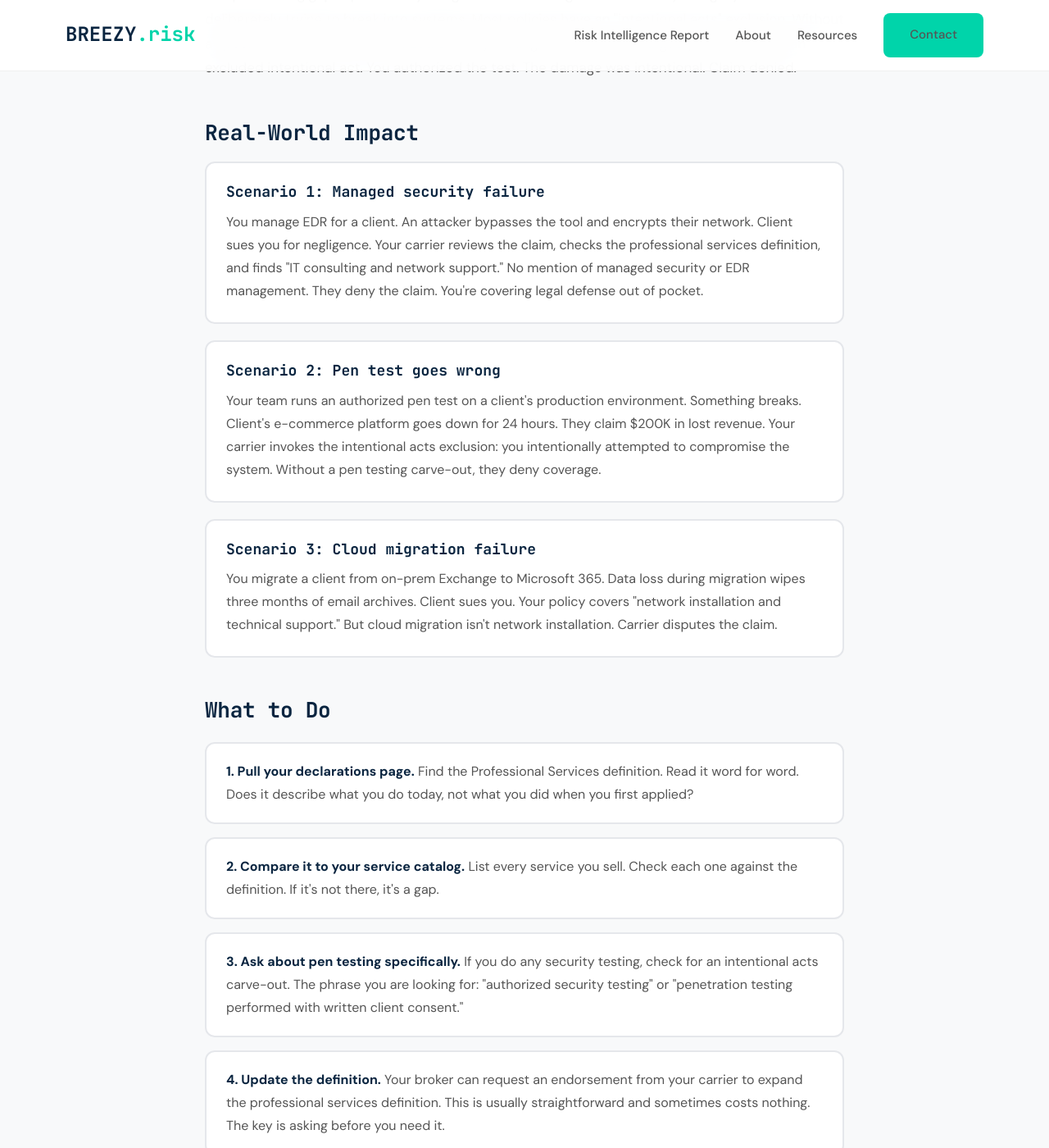
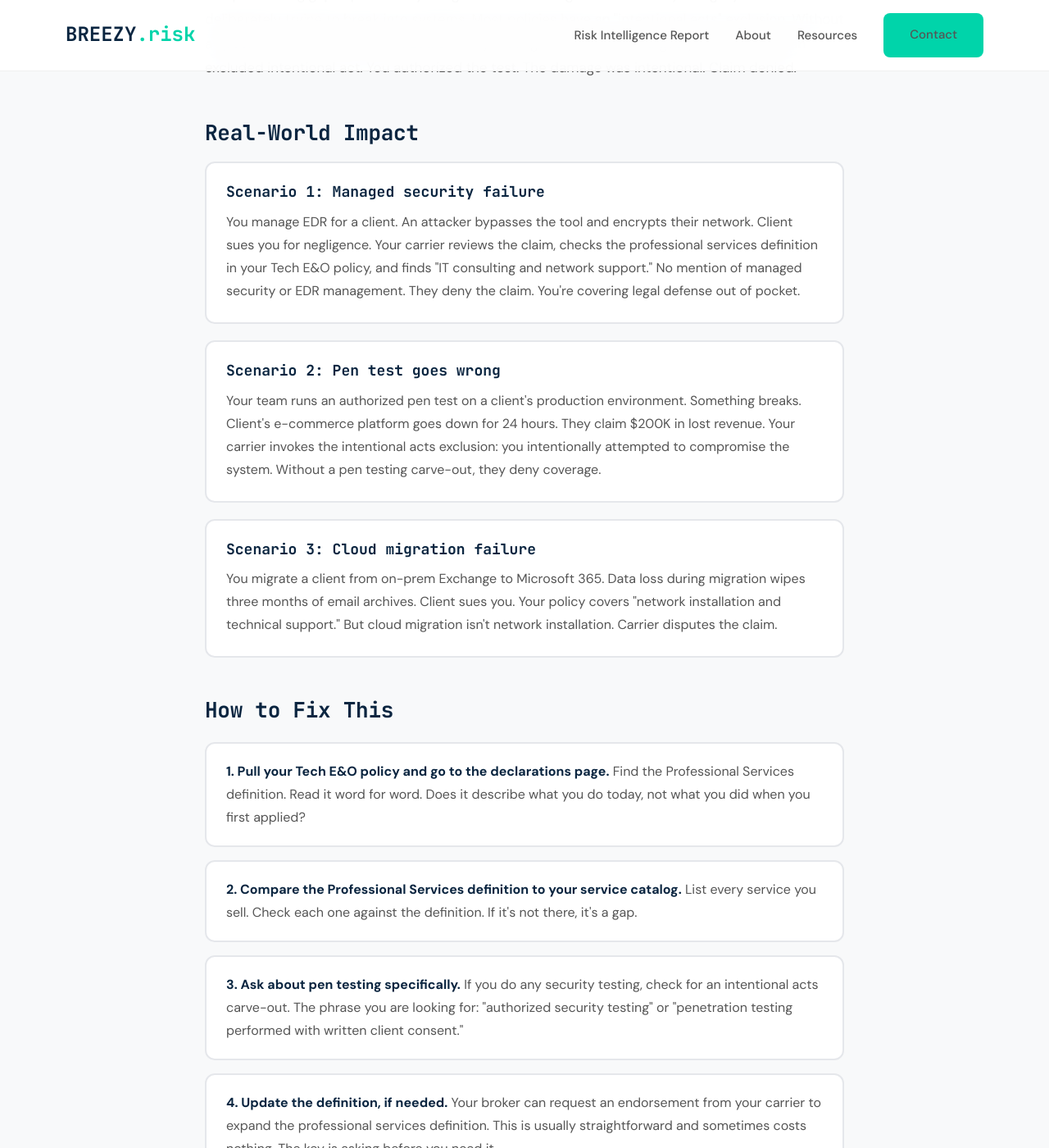
Before and after one commit to joeproe1/breezyins.com, a Jekyll site: the page built from coverage-gaps-services-mismatch.html, in a window 1280 px wide and 1400 px high, scrolled down 1753 px. Shown: the whole window at 82% size. Built offline with Jekyll 4.4.1, drawn with Linux system fonts in a browser that asks for light colours; some of the changed text lies outside the part shown.

Commit message:
Revise services mismatch page copy per review
- Title: dash separator instead of period
- Intro: 'services you deliver' instead of 'work you do'
- List: remove parenthetical specifics (EDR, Azure, SOC 2)
- Section heading: 'Where This Gap Hides' instead of 'It'
- Scenario 1: add 'in your Tech E&O policy'
- 'How to Fix This' instead of 'What to Do'
- Step 1: explicit about Tech E&O declarations page
- Step 2: explicit about Professional Services definition
- Step 4: add 'if needed'

Co-Authored-By: Claude Opus 4.6 <noreply@anthropic.com>

```diff
--- a/coverage-gaps-services-mismatch.html
+++ b/coverage-gaps-services-mismatch.html
@@ -207,9 +207,9 @@ permalink: /coverage-gaps/services-mismatch/
         <a href="{{ '/coverage-gaps-framework/' | relative_url }}">Coverage Gaps Framework</a> &rsaquo; Services Mismatch
       </div>
 
-      <h1>Your Policy Covers "IT Consulting." You Do Security Services.</h1>
+      <h1>Your Policy Covers "IT Consulting" &mdash; You Do Security Services</h1>
       <p class="cg-intro">
-        The most common coverage gap I see in MSP policies: the professional services definition doesn't match the work you do.
+        The most common coverage gap I see in MSP policies: the professional services definition doesn't match the services you deliver.
       </p>
 
       <h2>The Problem</h2>
@@ -221,18 +221,18 @@ permalink: /coverage-gaps/services-mismatch/
       </p>
       <p>If you do any of the following, your policy may not cover it:</p>
       <ul>
-        <li>Managed security services (EDR/XDR, SIEM management)</li>
+        <li>Managed security services</li>
         <li>Penetration testing or vulnerability assessments</li>
         <li>Incident response</li>
-        <li>Cloud migrations (Azure, AWS, GCP)</li>
+        <li>Cloud migrations</li>
         <li>vCISO or security advisory work</li>
-        <li>Compliance assessments (SOC 2, HIPAA)</li>
+        <li>Compliance assessments</li>
       </ul>
       <p>
         The carrier doesn't need to prove you did something wrong. They just need to show the service wasn't listed. If it's not in the definition, they argue it's not covered.
       </p>
 
-      <h2>Where It Hides in Policy Language</h2>
+      <h2>Where This Gap Hides in Policy Language</h2>
       <p>
         Look at your Tech E&O declarations page. Find the definition for "Professional Services" or "Covered Services". It's usually one paragraph.
       </p>
@@ -258,7 +258,7 @@ permalink: /coverage-gaps/services-mismatch/
 
       <div class="cg-scenario">
         <h3>Scenario 1: Managed security failure</h3>
-        <p>You manage EDR for a client. An attacker bypasses the tool and encrypts their network. Client sues you for negligence. Your carrier reviews the claim, checks the professional services definition, and finds "IT consulting and network support." No mention of managed security or EDR management. They deny the claim. You're covering legal defense out of pocket.</p>
+        <p>You manage EDR for a client. An attacker bypasses the tool and encrypts their network. Client sues you for negligence. Your carrier reviews the claim, checks the professional services definition in your Tech E&O policy, and finds "IT consulting and network support." No mention of managed security or EDR management. They deny the claim. You're covering legal defense out of pocket.</p>
       </div>
 
       <div class="cg-scenario">
@@ -271,20 +271,20 @@ permalink: /coverage-gaps/services-mismatch/
         <p>You migrate a client from on-prem Exchange to Microsoft 365. Data loss during migration wipes three months of email archives. Client sues you. Your policy covers "network installation and technical support." But cloud migration isn't network installation. Carrier disputes the claim.</p>
       </div>
 
-      <h2>What to Do</h2>
+      <h2>How to Fix This</h2>
 
       <div class="cg-steps">
         <div class="cg-step">
-          <p><strong>1. Pull your declarations page.</strong> Find the Professional Services definition. Read it word for word. Does it describe what you do today, not what you did when you first applied?</p>
+          <p><strong>1. Pull your Tech E&O policy and go to the declarations page.</strong> Find the Professional Services definition. Read it word for word. Does it describe what you do today, not what you did when you first applied?</p>
         </div>
         <div class="cg-step">
-          <p><strong>2. Compare it to your service catalog.</strong> List every service you sell. Check each one against the definition. If it's not there, it's a gap.</p>
+          <p><strong>2. Compare the Professional Services definition to your service catalog.</strong> List every service you sell. Check each one against the definition. If it's not there, it's a gap.</p>
         </div>
         <div class="cg-step">
           <p><strong>3. Ask about pen testing specifically.</strong> If you do any security testing, check for an intentional acts carve-out. The phrase you are looking for: "authorized security testing" or "penetration testing performed with written client consent."</p>
         </div>
         <div class="cg-step">
-          <p><strong>4. Update the definition.</strong> Your broker can request an endorsement from your carrier to expand the professional services definition. This is usually straightforward and sometimes costs nothing. The key is asking before you need it.</p>
+          <p><strong>4. Update the definition, if needed.</strong> Your broker can request an endorsement from your carrier to expand the professional services definition. This is usually straightforward and sometimes costs nothing. The key is asking before you need it.</p>
         </div>
         <div class="cg-step">
           <p><strong>5. Review after adding new services.</strong> Every time you add a service line, e.g., vCISO, compliance, IR retainers, check whether your policy definition covers it. Don't assume your broker updated it.</p>
```
